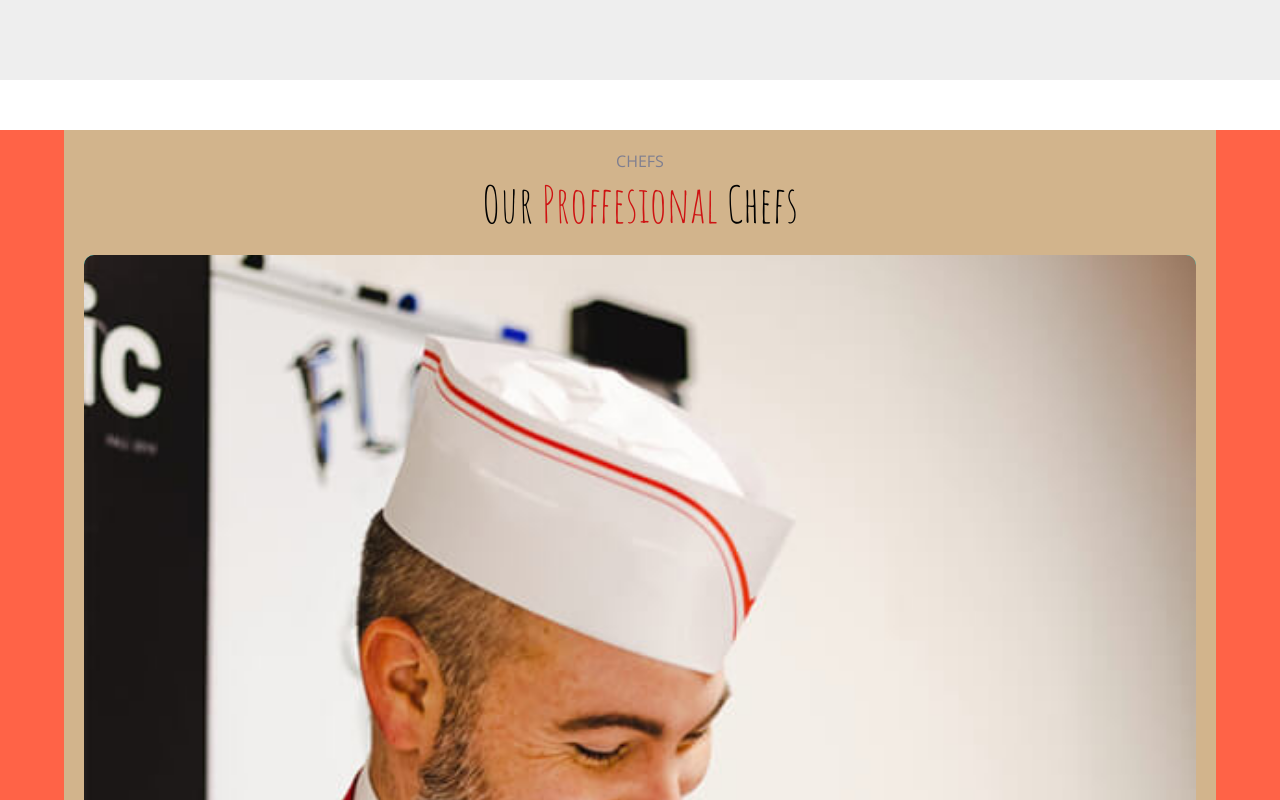
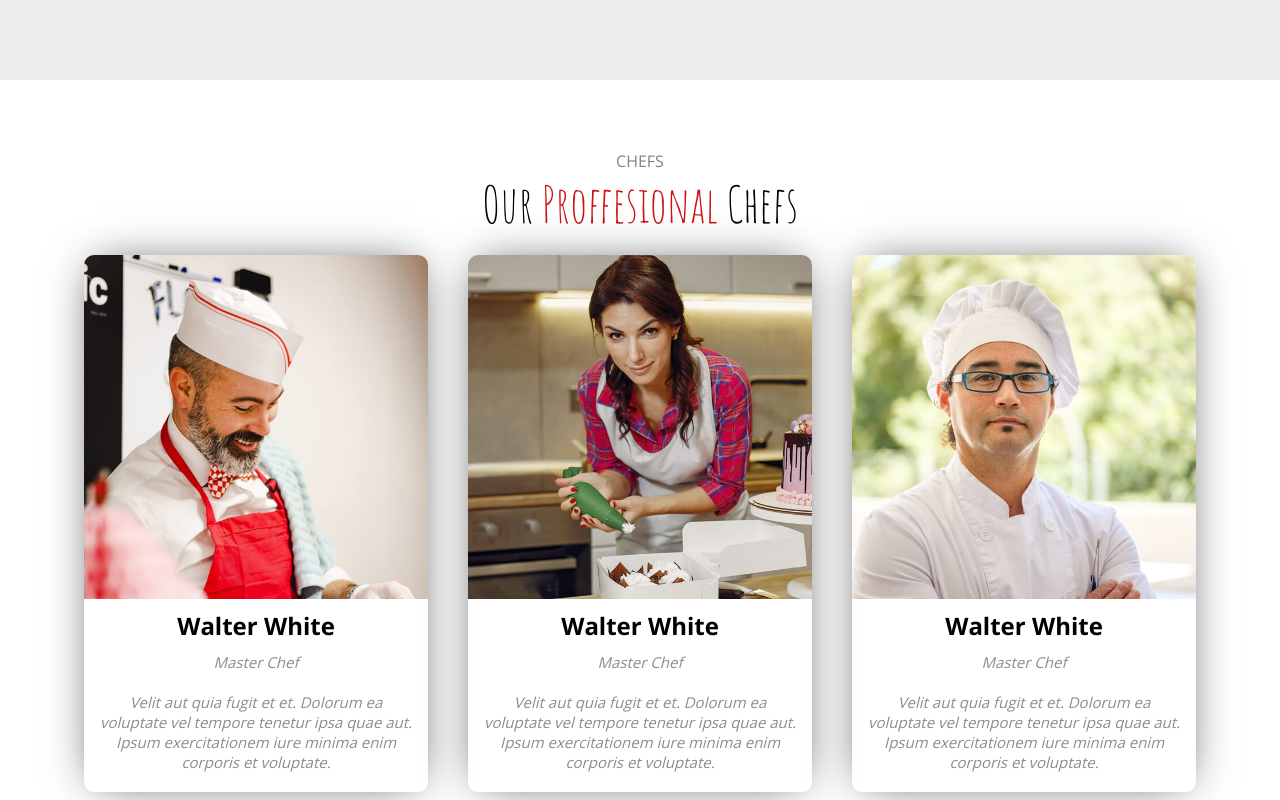
Before and after one commit to Mmy2000/Mealify, a plain HTML site: page index.html in a window 1280 px wide. Shown: the part 720-1520 px from the top of the page. Drawn offline with nearby package versions, Linux system fonts and the light colour scheme.

Commit message:
creating chefs section part 3

```diff
--- a/css/style.css
+++ b/css/style.css
@@ -16,7 +16,7 @@ a {
 
 .container {
     width: 90%;
-    margin: 40px auto;background-color: tan;
+    margin: 40px auto;
 }
 
 .nav {
@@ -175,16 +175,15 @@ a {
     cursor: pointer;
 }
 .chefs{
-    background-color: tomato;
     margin-top: 50px;
     text-align: center;
 }
 .chefs .item{
-    background-color: aqua;
     border-radius: 10px;
     width: calc(100% / 1 - 40px);
     margin: 0 20px;
     overflow: hidden;
+    box-shadow: 0px 0px 43px -12px rgba(0,0,0,0.75);
 }
 .chefs .item img{
     width: 100%;
@@ -203,7 +202,23 @@ a {
     color: #7f7f90;
     padding-top: 20px;
 }
-
+.chefs .items .item h2{
+    padding: 10px;
+    font-family: var(--secend-font);
+}
+.chefs .items .item p{
+    font-family: var(--secend-font);
+    padding: 20px 15px;
+    font-size: 0.9375rem;
+    font-style: italic;
+    color: #8c8c8c;
+}
+.chefs .items .item span{
+    font-family: var(--secend-font);
+    font-size: 0.9375rem;
+    font-style: italic;
+    color: #8c8c8c;
+}
 @media (min-width:825px) {
     .nav {
         display: flex;
@@ -258,4 +273,10 @@ a {
     .buttons {
         justify-content: flex-start;
     }
+    .chefs .container .items{
+        display: flex;
+        justify-content: space-between;
+
+    }
+
 }
--- a/index.html
+++ b/index.html
@@ -76,12 +76,30 @@
         <div class="container">
             <p class="span">CHEFS</p>
             <p class="main-paragraph">Our <span>Proffesional</span> Chefs</p>
+            <div class="items">
                 <div class="item">
                     <img src="img/chefs-1.jpg" alt="chefs-1">
                     <h2>Walter White</h2>
                     <span>Master Chef</span>
-            <p>Velit aut quia fugit et et. Dolorum ea voluptate vel tempore tenetur ipsa quae aut. Ipsum exercitationem iure minima enim corporis et voluptate.</p>
+                    <p>Velit aut quia fugit et et. Dolorum ea voluptate vel tempore tenetur ipsa quae aut. Ipsum
+                        exercitationem iure minima enim corporis et voluptate.</p>
                 </div>
+                <div class="item">
+                    <img src="img/chefs-2.jpg" alt="chefs-1">
+                    <h2>Walter White</h2>
+                    <span>Master Chef</span>
+                    <p>Velit aut quia fugit et et. Dolorum ea voluptate vel tempore tenetur ipsa quae aut. Ipsum
+                        exercitationem iure minima enim corporis et voluptate.</p>
+                </div>
+                <div class="item">
+                    <img src="img/chefs-3.jpg" alt="chefs-1">
+                    <h2>Walter White</h2>
+                    <span>Master Chef</span>
+                    <p>Velit aut quia fugit et et. Dolorum ea voluptate vel tempore tenetur ipsa quae aut. Ipsum
+                        exercitationem iure minima enim corporis et voluptate.</p>
+                </div>
+            </div>
+
 
         </div>
     </div>
```
Lines whose indentation alone changed are shown as unchanged.
